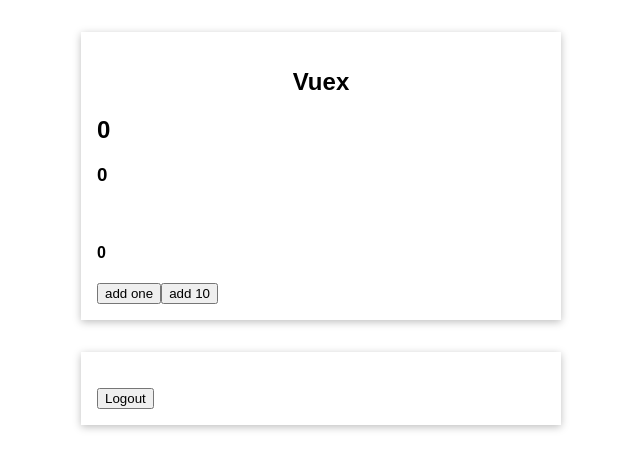
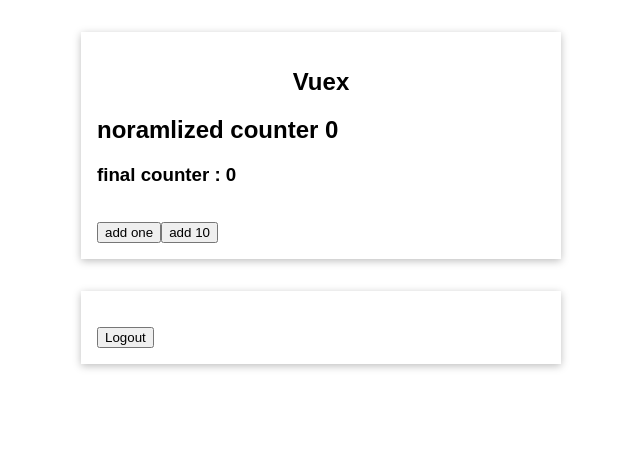
Before and after one commit to iNo0r/Vue-Vuex, a Vue app: page / in a window 1280 px wide. Both pictures are taken after a click on the button "Login". Shown: the top 470 px of the page, without its empty margins (319-959 px from the left). Built offline with nearby package versions, Linux system fonts and the light colour scheme.

Commit message:
namespacing modules

```diff
--- a/src/App.vue
+++ b/src/App.vue
@@ -31,7 +31,8 @@
     // now we can dispatch actions like we are calling a method's function
     // ...mapActions(['increment', 'increase']),
     // you can change the key name of an action by, it is also the same way with mapGetters
-    ...mapActions({
+    // actions will change into this too
+    ...mapActions('numbersRelated', {
       inc: 'increment',
       increase: 'increase'
     }),
@@ -44,8 +45,9 @@
     addMore() {
       // this.$store.commit('increase',{value:10})
       // an alternative way of commiting mutation, both work fine
+      // and this one will turn into this
       // this.$store.commit({
-      //   type: 'increase',
+      //   type: 'numbersRealted/increase',
       //   value: 10
       // });
       // also actions can be dispatched in both ways
--- a/src/components/MyCounter.vue
+++ b/src/components/MyCounter.vue
@@ -1,8 +1,8 @@
 <template>
-  <h2>{{ counter }}</h2>
-  <h3>{{ finalCounter }}</h3>
+  <h2>noramlized counter {{ normalizedCounter }}</h2>
+  <h3>final counter : {{ finalCounter }}</h3>
   <br />
-  <h4>{{ $store.getters.normalizedCounter }}</h4>
+  <!-- <h4>{{ $store.getters.normalizedCounter }}</h4> -->
 </template>
 
 <script>
@@ -10,9 +10,16 @@
 import { mapGetters } from 'vuex';
 export default {
   computed: {
-    ...mapGetters(['finalCounter']),
-    counter() {
-      return this.$store.state.counter;
+    // the syntax below because of the name spacing
+    //  ...mapGetters(['finalCounter']),
+    // will turn into this
+    ...mapGetters('numbersRelated', ['finalCounter']),
+    normalizedCounter() {
+      // return this.$store.state.counter;
+      // this one below with namespaced
+      //   return this.$store.getters.normalizedCounter;
+      // will turn into this
+      return this.$store.getters['numbersRelated/normalizedCounter'];
     }
     // finalCounter() {
     //   // it is called without the ()
--- a/src/main.js
+++ b/src/main.js
@@ -4,6 +4,10 @@
 import App from './App.vue';
 
 const counterMoudule = {
+  // the reason of namespacing in modules is to avoid name clashing
+  // when assigning true to namespaced, the whole module kind of deattched from
+  // the store
+  namespaced: true,
   state() {
     return {
       counter: 0
@@ -13,7 +17,7 @@
     // global store's state is not accessable in modules
     // hence can't mutate the globl state or reach out to state/getters
     //unless we add root state, and root getters
-    testFunc(state, getters, rootState, rootGetters) {},
+    // testFunc(state, getters, rootState, rootGetters) {},
     increment(state) {
       state.counter = state.counter + 1;
     },
@@ -52,6 +56,7 @@
   //modules is property allow us to outsource code
   modules: {
     // name is optional
+    // the name space of the module is below
     numbersRelated: counterMoudule
   },
   // state is equal to data
```
